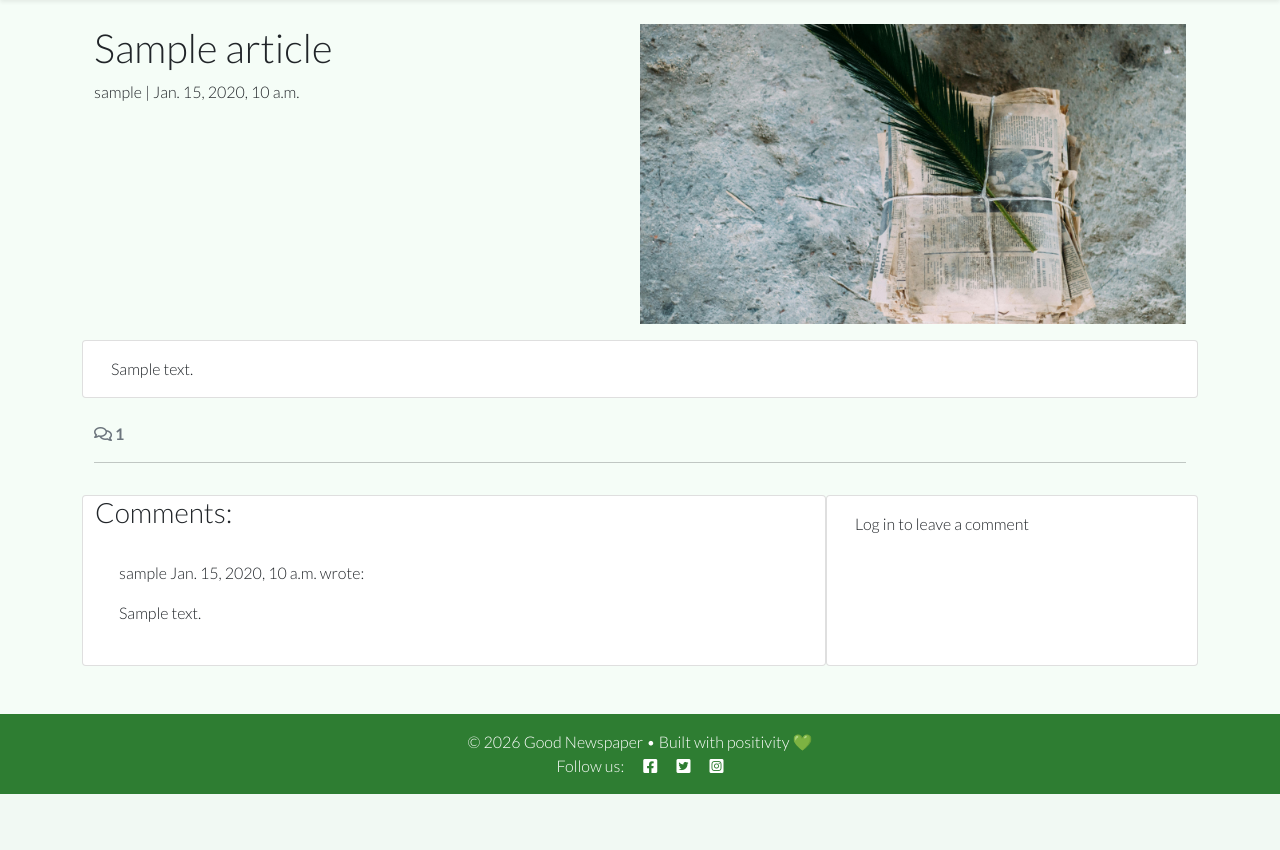
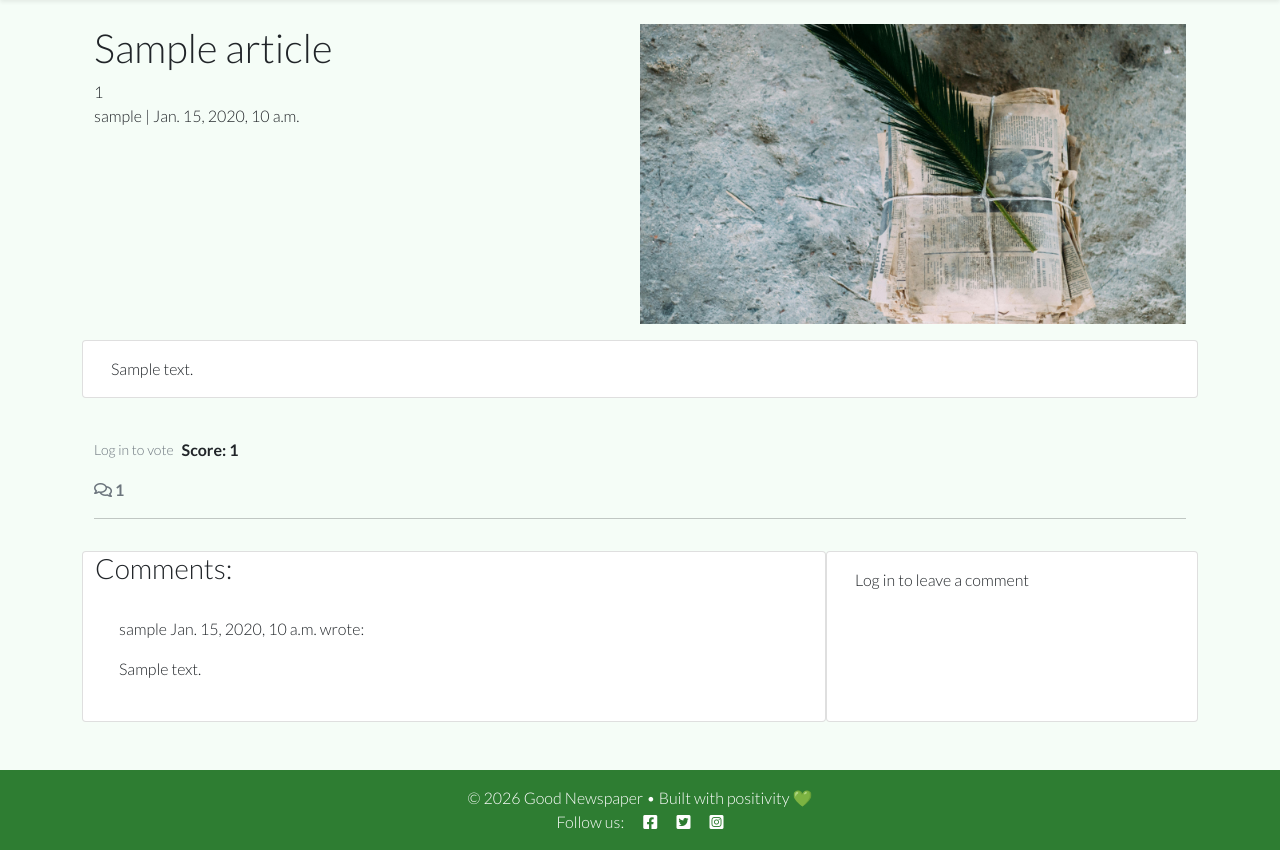
Before and after one commit to LeilsEloise/good_newspaper, a Django app: a page that uses newstories/templates/newstories/article_detail.html in a window 1280 px wide. Shown: the part 60-910 px from the top of the page. Before the commit the page ends 854 px from the top, so only its background shows below. Run offline with Django 4.2, Linux system fonts and the light colour scheme; tables that the repository leaves empty hold one stand-in row (values such as "Sample post"); some libraries are stand-ins or nearby versions.

Commit message:
Users can now up or down vote articles

```diff
--- a/newstories/models.py
+++ b/newstories/models.py
@@ -20,6 +20,12 @@ class Article(models.Model):
     class Meta:
         ordering = ["created_on"]
 
+    #ChatGPT Vote Model code
+    def vote_total(self):
+        return self.votes.aggregate(
+            models.Sum("value")
+        )["value__sum"] or 0
+
     def __str__(self):
         return f"{self.title} | written by {self.author}"
 
@@ -37,3 +43,27 @@ class Comment(models.Model):
 
     def __str__(self):
         return f"Comment {self.body} by {self.author}"
+
+#Chat GPT Vote Model code
+class ArticleVote(models.Model):
+    UPVOTE = 1
+    DOWNVOTE = -1
+
+    VOTE_CHOICES = (
+        (UPVOTE, "Upvote"),
+        (DOWNVOTE, "Downvote"),
+    )
+
+    user = models.ForeignKey(
+        User, on_delete=models.CASCADE, related_name="article_votes"
+    )
+    article = models.ForeignKey(
+        Article, on_delete=models.CASCADE, related_name="votes"
+    )
+    value = models.SmallIntegerField(choices=VOTE_CHOICES)
+
+    class Meta:
+        unique_together = ("user", "article")
+
+    def __str__(self):
+        return f"{self.user} voted {self.value} on {self.article}"
--- a/newstories/templates/newstories/article_detail.html
+++ b/newstories/templates/newstories/article_detail.html
@@ -10,6 +10,8 @@
             <div class="col-md-6 masthead-text">
                 <!-- Article title goes in these h1 tags -->
                 <h1 class="article-title">{{ article.title }}</h1>
+                <!-- Chat GPT Vote Model Code-->
+                {{ article.vote_total }}
                 <!-- Article author goes before the | the article's created date goes after -->
                 <p class="article-subtitle">{{ article.author }} | {{ article.created_on }}</p>
             </div>
@@ -31,6 +33,22 @@
                 </p>
             </div>
         </div>
+    </div>
+    <!-- ChatGPT Vote Model code-->
+    <div class="d-flex align-items-center gap-2 my-3">
+      {% if user.is_authenticated %}
+        <a href="{% url 'newstories:article_vote' article.slug 1 %}" class="btn btn-sm btn-outline-success">
+        👍
+        </a>
+        <a href="{% url 'newstories:article_vote' article.slug -1 %}" class="btn btn-sm btn-outline-danger">
+        👎
+        </a>
+      {% else %}
+       <small class="text-muted">Log in to vote</small>
+      {% endif %}
+      <span class="fw-bold">
+      Score: {{ article.vote_total }}
+      </span>
     </div>
     <!--ACK Code Institute-->
     <!-- Displaying count of comments -->
--- a/newstories/urls.py
+++ b/newstories/urls.py
@@ -1,5 +1,5 @@
 from . import views
-from django.urls import path
+from django.urls import path, re_path
 
 app_name = 'newstories'
 
@@ -8,4 +8,6 @@ urlpatterns = [
     path('<slug:slug>/', views.article_detail, name='article_detail'),
     path('<slug:slug>/edit_comment/<int:comment_id>', views.comment_edit, name='comment_edit'),
     path("<slug:slug>/delete_comment/<int:comment_id>/", views.comment_delete, name="comment_delete",),
+    path("<slug:slug>/vote/<int:value>/", views.article_vote, name="article_vote",),
+    re_path(r'^(?P<slug>[-\w]+)/vote/(?P<value>-?\d+)/$', views.article_vote, name='article_vote'),
 ]
--- a/newstories/views.py
+++ b/newstories/views.py
@@ -1,9 +1,10 @@
 from django.shortcuts import render, get_object_or_404, redirect
 from django.views import generic
 from django.contrib import messages
+from django.contrib.auth.decorators import login_required
 from django.db.models import Q
 from django.http import HttpResponseRedirect
-from .models import Article, Comment
+from .models import Article, Comment, ArticleVote
 from .forms import CommentForm
 
 
@@ -92,3 +93,23 @@ def comment_delete(request, slug, comment_id):
         messages.error(request, "You are not authorised to delete this comment.")
 
     return redirect("newstories:article_detail", slug=slug)
+
+#Chat GPT Vote Model Code
+@login_required
+def article_vote(request, slug, value):
+    article = get_object_or_404(Article, slug=slug, status=1)
+
+    vote, created = ArticleVote.objects.get_or_create(
+        user=request.user,
+        article=article,
+        defaults={"value": value},
+    )
+
+    if not created:
+        if vote.value == value:
+            vote.delete()  # clicking same vote removes it
+        else:
+            vote.value = value
+            vote.save()
+
+    return redirect("newstories:article_detail", slug=slug)
```
Also changed, not shown: newstories/migrations/0005_articlevote.py (added).
